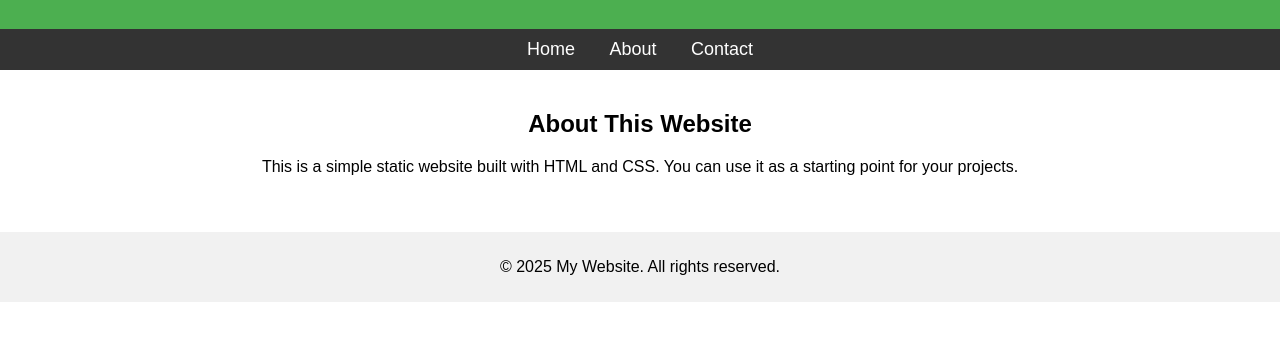
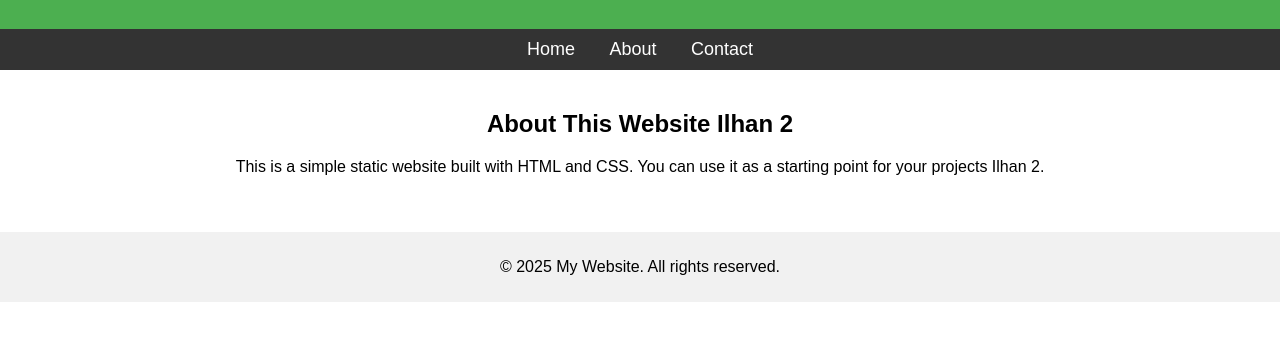
Before and after one commit to igmain2024/warana1, a plain HTML site: page index.html in a window 1280 px wide. Shown: the part 71-412 px from the top of the page. Drawn offline with Linux system fonts and the light colour scheme.

Commit message:
Update index.html

```diff
--- a/index.html
+++ b/index.html
@@ -54,8 +54,8 @@
     </nav>
 
     <main>
-        <h2>About This Website</h2>
-        <p>This is a simple static website built with HTML and CSS. You can use it as a starting point for your projects.</p>
+        <h2>About This Website Ilhan 2</h2>
+        <p>This is a simple static website built with HTML and CSS. You can use it as a starting point for your projects Ilhan 2.</p>
     </main>
 
     <footer>
```
